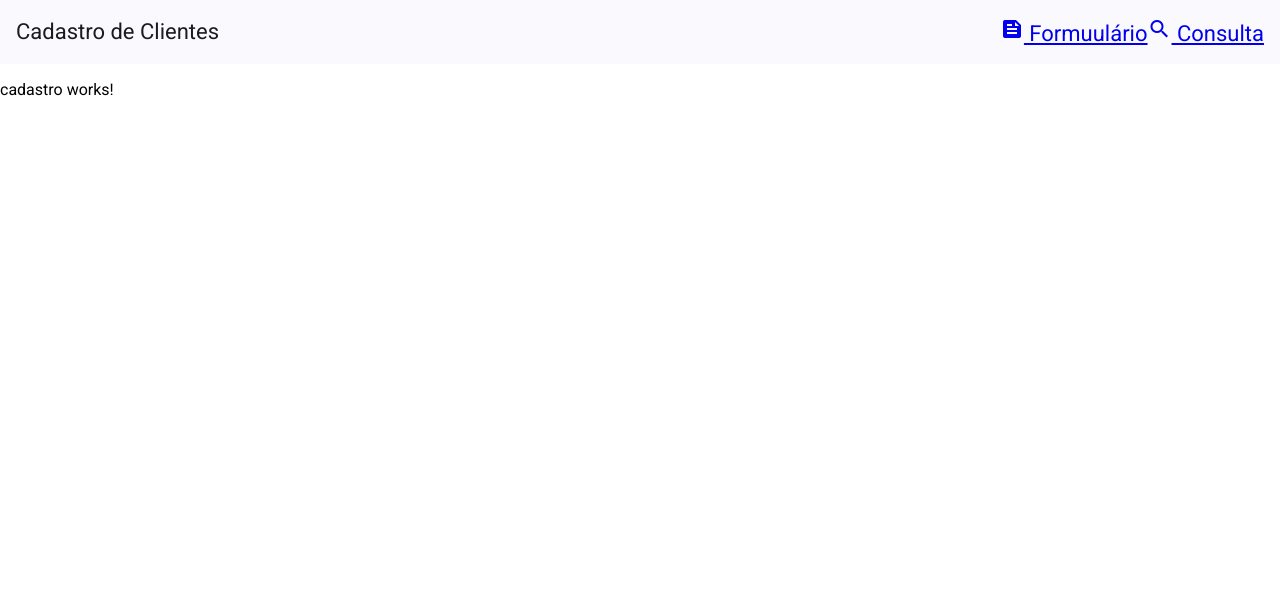
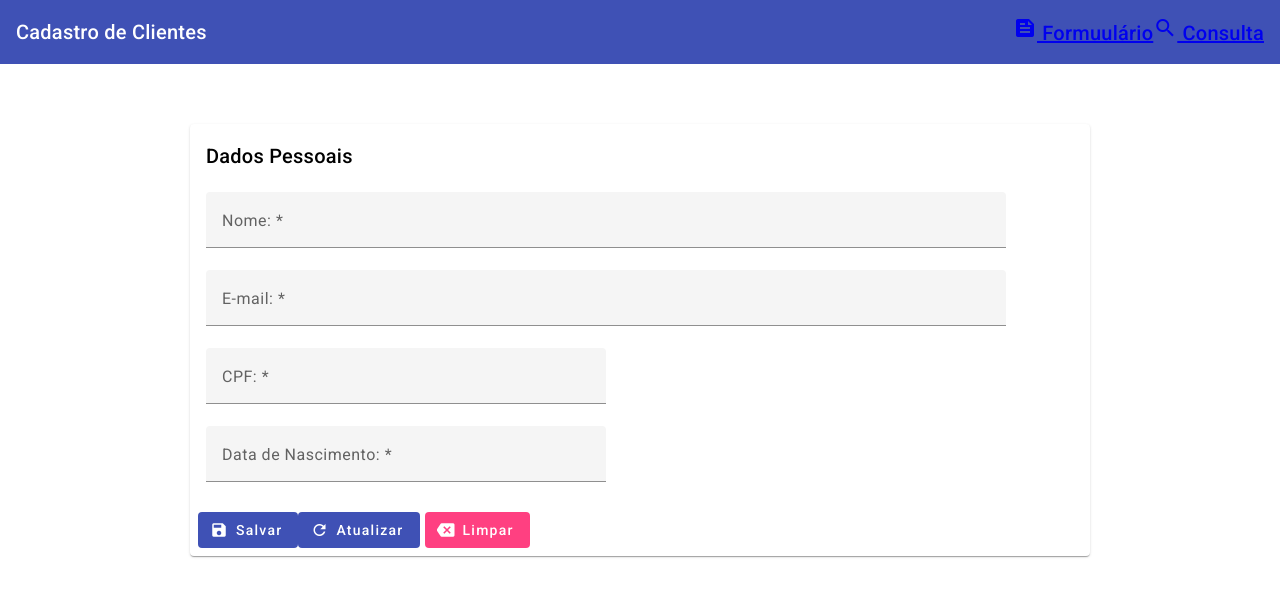
Before and after one commit to FelipeUnknown/curd-angular, an Angular app: page /cadastro in a window 1280 px wide. Shown: the top 596 px of the page. Built offline with nearby package versions, Linux system fonts and the light colour scheme.

Commit message:
populando os dados do cliente atraves do formulario 15/09/2025

```diff
--- a/angular.json
+++ b/angular.json
@@ -32,7 +32,7 @@
               }
             ],
             "styles": [
-              "@angular/material/prebuilt-themes/azure-blue.css",
+              "@angular/material/prebuilt-themes/indigo-pink.css",
               "src/styles.scss"
             ],
             "scripts": []
@@ -92,7 +92,7 @@
               }
             ],
             "styles": [
-              "@angular/material/prebuilt-themes/indigo-pink.css",
+              "@angular/material/prebuilt-themes/azure-blue.css",
               "src/styles.scss"
             ],
             "scripts": []
--- a/package.json
+++ b/package.json
@@ -15,6 +15,7 @@
     "@angular/common": "^19.0.0",
     "@angular/compiler": "^19.0.0",
     "@angular/core": "^19.0.0",
+    "@angular/flex-layout": "^15.0.0-beta.42",
     "@angular/forms": "^19.0.0",
     "@angular/material": "^19.0.4",
     "@angular/platform-browser": "^19.0.0",
@@ -22,6 +23,7 @@
     "@angular/router": "^19.0.0",
     "rxjs": "~7.8.0",
     "tslib": "^2.3.0",
+    "uuid": "^11.0.2",
     "zone.js": "~0.15.0"
   },
   "devDependencies": {
--- a/src/app/app.component.html
+++ b/src/app/app.component.html
@@ -1,6 +1,8 @@
-<mat-toolbar color="primary">
+<mat-toolbar color="primary" >
     <span>Cadastro de Clientes</span>
-    <span class="spacer"></span>
+    <span class="spacer">
+
+    </span>
     <a routerLink="/cadastro">
         <mat-icon fontIcon="feed"></mat-icon>
         Formuulário
--- a/src/app/app.component.scss
+++ b/src/app/app.component.scss
@@ -1,4 +1,5 @@
 .spacer{
+
     flex: 1 1 auto;
 
 }
--- a/src/app/cadastro/cadastro.component.html
+++ b/src/app/cadastro/cadastro.component.html
@@ -1 +1,63 @@
-<p>cadastro works!</p>
+<div fxLayout="row" fxLayoutAlign="center">
+    <div fxLayout="column" fxFlex="900px">
+        <form class="mt-60" #clientesFrm="ngForm" (ngSubmit)="salvar()" >
+            <mat-card>
+                <mat-card-header>
+                    <mat-card-title>Dados Pessoais </mat-card-title>
+                </mat-card-header>
+                <mat-card-content class="mt-20">
+                    <div fxLayout="row" fxlayoutAling="start" fxLayoutGap="16px">
+                        <div fxLayout="column" fxFlex="800px">
+                            <mat-form-field class="full-width">
+                                <mat-label>Nome: *</mat-label>
+                                <input type="text" [(ngModel)]="cliente.nome" name="nome" placeholder="Ex: José da Silva" matInput>
+                            </mat-form-field>
+                        </div>
+                    </div>
+                    <div fxLayout="row" fxlayoutAling="start" fxLayoutGap="16px">
+                        <div fxLayout="column" fxFlex="800px">
+                            <mat-form-field class="full-width">
+                                <mat-label>E-mail: *</mat-label>
+                                <input type="email" [(ngModel)]="cliente.email" name="email"  placeholder="Digite seu email" matInput>
+                            </mat-form-field>
+                        </div>
+                    </div>
+                    <div fxLayout="row" fxlayoutAling="start" fxLayoutGap="16px">
+                        <div fxLayout="column" fxFlex="400px">
+                            <mat-form-field class="full-width">
+                                <mat-label>CPF: *</mat-label>
+                                <input type="text" [(ngModel)]="cliente.cpf" name="cpf" placeholder="Digite seu CPF" matInput>
+                            </mat-form-field>
+                        </div>
+                    </div>
+                    <div fxLayout="row" fxlayoutAling="start" fxLayoutGap="16px">
+                        <div fxLayout="column" fxFlex="400px">
+                            <mat-form-field class="full-width">
+                                <mat-label>Data de Nascimento: *</mat-label>
+                                <input type="text" [(ngModel)]="cliente.dataNacimento" name="dataNacimento" placeholder="Digite sua Data de Nascimento" matInput>
+                            </mat-form-field>
+                        </div>
+                    </div>
+                </mat-card-content>
+                <mat-card-actions>
+                            <button mat-flat-button color="primary" type ="submit">
+                                <mat-icon fontIcon="save"></mat-icon>
+                                Salvar
+                            </button>
+                            <button mat-flat-button color="primary">
+                                <mat-icon fontIcon="refresh"></mat-icon>
+                                Atualizar
+                            </button>
+                            <button mat-flat-button color="accent" class="ml-5">
+                                <mat-icon fontIcon="backspace"></mat-icon>
+                                Limpar
+                            </button>
+                </mat-card-actions>
+            </mat-card>
+
+        </form>
+
+    </div>
+
+
+</div>
--- a/src/app/cadastro/cadastro.component.ts
+++ b/src/app/cadastro/cadastro.component.ts
@@ -1,11 +1,31 @@
 import { Component } from '@angular/core';
+import { FlexLayoutModule }from'@angular/flex-layout'
+import { MatCardModule }from '@angular/material/card'
+import{ FormsModule }from '@angular/forms'
+import{ MatFormFieldModule }from'@angular/material/form-field'
+import{ MatInputModule }from'@angular/material/input'
+import{ MatIconModule }from'@angular/material/icon'
+import{ MatButtonModule }from'@angular/material/button'
+import{ Cliente }from'./cliente'
+
 
 @Component({
   selector: 'app-cadastro',
-  imports: [],
+  imports: [FlexLayoutModule,
+     MatCardModule,
+     FormsModule,
+     MatFormFieldModule,
+     MatInputModule,
+     MatIconModule,
+     MatButtonModule],
   templateUrl: './cadastro.component.html',
   styleUrl: './cadastro.component.scss'
 })
 export class CadastroComponent {
 
+  cliente: Cliente = Cliente.newCliente();
+
+  salvar(){
+    console.log("Dados do Cliente: ", this.cliente);
+  }
 }
--- /dev/null
+++ b/src/app/cadastro/cliente.ts
@@ -0,0 +1,17 @@
+
+import { v4 as uuid }from 'uuid'
+
+export class Cliente {
+    id?: string;
+    nome?: string;
+    cpf?: string;
+    dataNacimento?: string;
+    email?: string;
+
+    static newCliente(){
+        const cliente = new Cliente();
+        cliente.id = uuid();
+
+        return cliente;
+    }
+}
--- a/src/styles.scss
+++ b/src/styles.scss
@@ -2,3 +2,19 @@
 
 html, body { height: 100%; }
 body { margin: 0; font-family: Roboto, "Helvetica Neue", sans-serif; }
+
+.mt-20{
+    margin-top: 20px ;
+}
+.mt-40{
+    margin-top: 40px ;
+}
+.mt-60{
+    margin-top: 60px ;
+}
+.ml-5{
+    margin-left: 5px;
+}
+.full-width{
+    width: 100%;
+}
```
Also changed, not shown: 1 other file (tests, documents, lock files or other folders).
